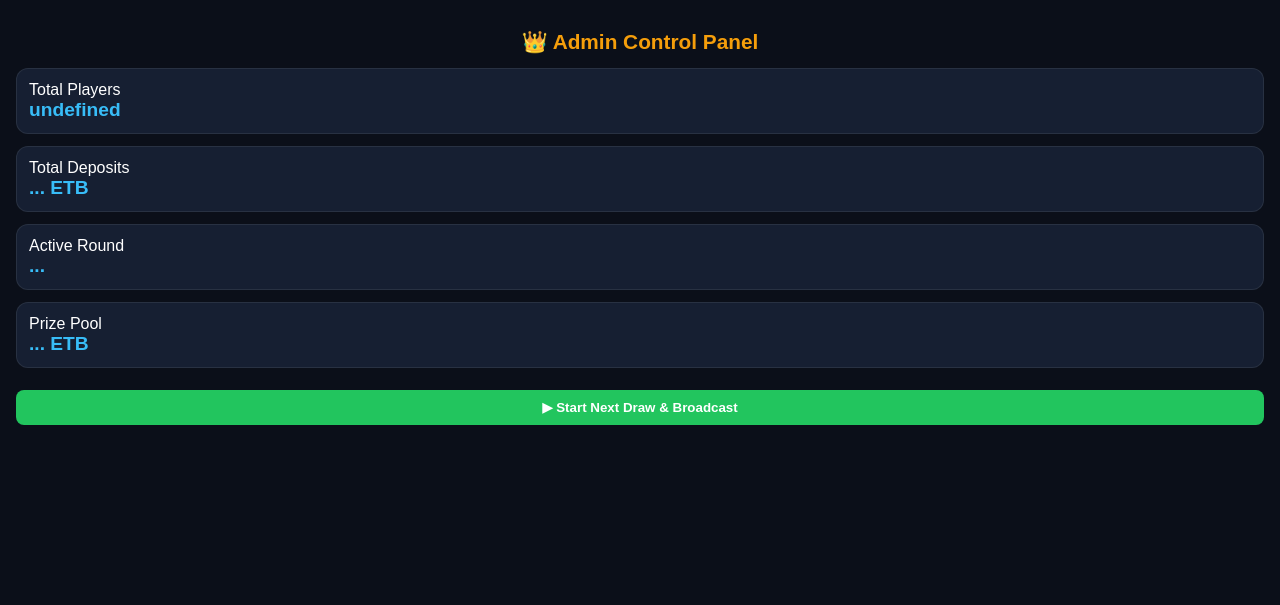
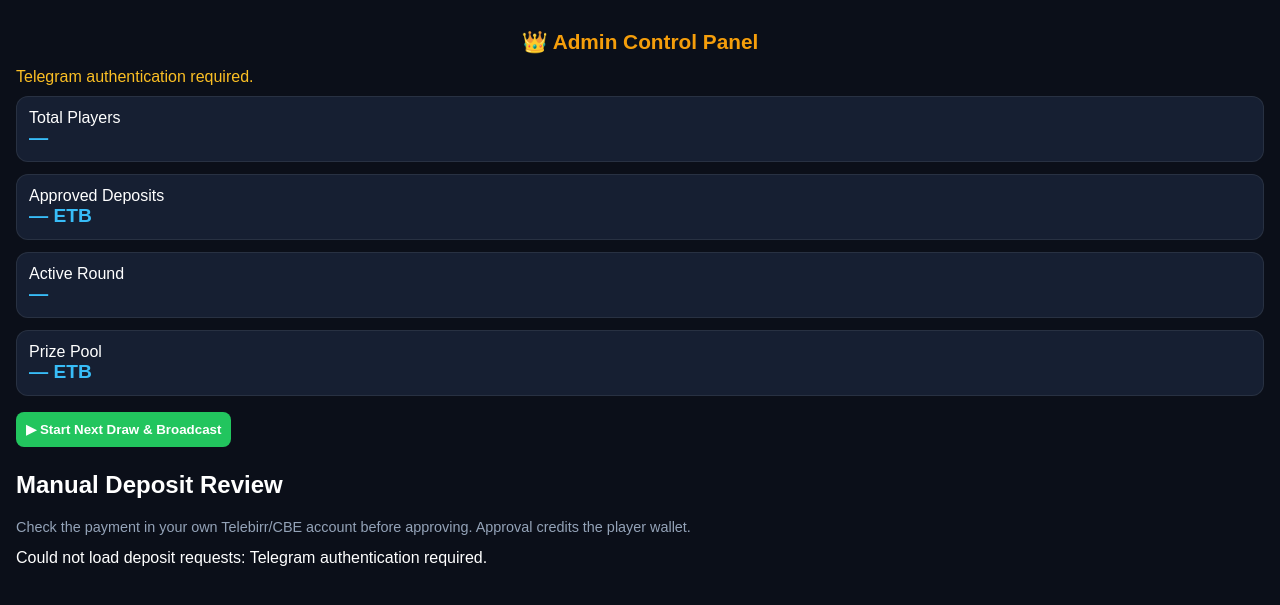
Before and after one commit to mam423027-prog/bingo-bot, a FastAPI app: page /admin in a window 1280 px wide. Shown: the top 605 px of the page. Run offline with FastAPI, Linux system fonts and the light colour scheme; some libraries are stand-ins or nearby versions.

Commit message:
Add authenticated manual deposit review dashboard

```diff
--- a/templates/admin.html
+++ b/templates/admin.html
@@ -10,51 +10,147 @@
         h1 { color: #f59e0b; font-size: 1.3rem; text-align: center; }
         .card { background: #161f32; border: 1px solid rgba(255,255,255,0.08); border-radius: 12px; padding: 12px; margin-bottom: 12px; }
         .val { font-size: 1.2rem; font-weight: bold; color: #38bdf8; }
-        .btn { background: #22c55e; color: #fff; border: none; padding: 10px; width: 100%; border-radius: 8px; font-weight: bold; cursor: pointer; margin-top: 10px; }
+        .btn { background: #22c55e; color: #fff; border: none; padding: 10px; border-radius: 8px; font-weight: bold; cursor: pointer; margin: 4px 4px 4px 0; }
+        .danger { background: #dc2626; }
+        .secondary { background: #2563eb; }
+        .deposit { overflow-wrap: anywhere; }
+        .receipt { display:block; max-width:100%; max-height:360px; margin-top:8px; border-radius:8px; }
+        .muted { color:#94a3b8; font-size:.9rem; }
+        #status { white-space:pre-wrap; margin:10px 0; color:#fbbf24; }
     </style>
 </head>
 <body>
     <h1>👑 Admin Control Panel</h1>
-    <div class="card">
-        <div>Total Players</div>
-        <div class="val" id="stat-users">...</div>
-    </div>
-    <div class="card">
-        <div>Total Deposits</div>
-        <div class="val" id="stat-deposits">... ETB</div>
-    </div>
-    <div class="card">
-        <div>Active Round</div>
-        <div class="val" id="stat-round">...</div>
-    </div>
-    <div class="card">
-        <div>Prize Pool</div>
-        <div class="val" id="stat-pool">... ETB</div>
-    </div>
+    <div id="status">Checking Telegram administrator access…</div>
+    <div class="card"><div>Total Players</div><div class="val" id="stat-users">—</div></div>
+    <div class="card"><div>Approved Deposits</div><div class="val" id="stat-deposits">— ETB</div></div>
+    <div class="card"><div>Active Round</div><div class="val" id="stat-round">—</div></div>
+    <div class="card"><div>Prize Pool</div><div class="val" id="stat-pool">— ETB</div></div>
     <button class="btn" onclick="startDraw()">▶ Start Next Draw & Broadcast</button>
+    <h2>Manual Deposit Review</h2>
+    <p class="muted">Check the payment in your own Telebirr/CBE account before approving. Approval credits the player wallet.</p>
+    <div id="deposit-list"></div>
 
     <script>
+        const tg = window.Telegram ? window.Telegram.WebApp : null;
+        if (tg) tg.expand();
+        const initData = tg && tg.initData ? tg.initData : "";
+        const headers = () => ({ "X-Telegram-Init-Data": initData });
+        const statusEl = document.getElementById("status");
+
+        async function api(url, options = {}) {
+            const res = await fetch(url, { ...options, headers: { ...headers(), ...(options.headers || {}) } });
+            const data = await res.json().catch(() => ({}));
+            if (!res.ok) throw new Error(data.detail || data.message || "Request failed (" + res.status + ")");
+            return data;
+        }
+
         async function fetchStats() {
+            if (!initData) {
+                statusEl.textContent = "Open this dashboard inside Telegram using your bot. Direct browser access is not authenticated.";
+                return;
+            }
             try {
-                const res = await fetch('/api/admin/stats');
-                const data = await res.json();
+                const data = await api('/api/admin/stats');
                 document.getElementById('stat-users').innerText = data.total_users;
-                document.getElementById('stat-deposits').innerText = data.total_deposits.toLocaleString() + " ETB";
+                document.getElementById('stat-deposits').innerText = Number(data.total_deposits).toLocaleString() + " ETB";
                 document.getElementById('stat-round').innerText = "#" + data.active_game_id;
-                document.getElementById('stat-pool').innerText = data.prize_pool.toLocaleString() + " ETB";
-            } catch (e) {}
+                document.getElementById('stat-pool').innerText = Number(data.prize_pool).toLocaleString() + " ETB";
+                statusEl.textContent = "Authenticated. Review each receipt against your payment account.";
+            } catch (e) { statusEl.textContent = e.message; }
+        }
+
+        async function loadDeposits() {
+            const container = document.getElementById("deposit-list");
+            container.replaceChildren();
+            try {
+                const data = await api('/api/admin/deposits');
+                if (!data.deposits.length) {
+                    container.textContent = "No deposit requests yet.";
+                    return;
+                }
+                for (const dep of data.deposits) {
+                    const card = document.createElement("div");
+                    card.className = "card deposit";
+                    const heading = document.createElement("h3");
+                    heading.textContent = "Deposit #" + dep.id + " — " + dep.status.toUpperCase();
+                    card.appendChild(heading);
+                    const details = document.createElement("p");
+                    details.textContent = "Player ID: " + dep.user_id + " | Amount: " + dep.amount + " ETB | Method: " + dep.payment_method;
+                    card.appendChild(details);
+                    const reference = document.createElement("p");
+                    reference.textContent = "Transaction reference: " + dep.tx_ref;
+                    card.appendChild(reference);
+                    const created = document.createElement("p");
+                    created.className = "muted";
+                    created.textContent = "Submitted: " + (dep.created_at || "time unavailable");
+                    card.appendChild(created);
+                    const receiptButton = document.createElement("button");
+                    receiptButton.className = "btn secondary";
+                    receiptButton.textContent = "View receipt";
+                    receiptButton.onclick = () => viewReceipt(dep.id, card);
+                    card.appendChild(receiptButton);
+                    if (dep.status === "pending") {
+                        const approve = document.createElement("button");
+                        approve.className = "btn";
+                        approve.textContent = "Approve & credit";
+                        approve.onclick = () => reviewDeposit(dep.id, "approve");
+                        card.appendChild(approve);
+                        const reject = document.createElement("button");
+                        reject.className = "btn danger";
+                        reject.textContent = "Reject";
+                        reject.onclick = () => reviewDeposit(dep.id, "reject");
+                        card.appendChild(reject);
+                    }
+                    container.appendChild(card);
+                }
+            } catch (e) {
+                container.textContent = "Could not load deposit requests: " + e.message;
+            }
+        }
+
+        async function viewReceipt(id, card) {
+            try {
+                const res = await fetch('/api/admin/deposits/' + id + '/receipt', { headers: headers() });
+                if (!res.ok) {
+                    const data = await res.json().catch(() => ({}));
+                    throw new Error(data.detail || "Could not load receipt.");
+                }
+                const blob = await res.blob();
+                const old = card.querySelector(".receipt");
+                if (old && old.dataset.objectUrl) URL.revokeObjectURL(old.dataset.objectUrl);
+                const img = document.createElement("img");
+                img.className = "receipt";
+                img.alt = "Payment receipt for deposit " + id;
+                img.src = URL.createObjectURL(blob);
+                img.dataset.objectUrl = img.src;
+                card.appendChild(img);
+            } catch (e) { alert(e.message); }
+        }
+
+        async function reviewDeposit(id, action) {
+            const message = action === "approve"
+                ? "Confirm you checked this transaction in your payment account and want to credit the player's wallet?"
+                : "Reject this deposit request?";
+            if (!confirm(message)) return;
+            try {
+                const data = await api('/api/admin/deposits/' + id + '/' + action, { method: 'POST' });
+                alert(data.message || "Updated.");
+                await Promise.all([fetchStats(), loadDeposits()]);
+            } catch (e) { alert(e.message); }
         }
 
         async function startDraw() {
-            if (confirm("Start draw and broadcast new number?")) {
-                const res = await fetch('/api/admin/start-draw', { method: 'POST' });
-                const data = await res.json();
+            if (!confirm("Start the next draw and broadcast a new number?")) return;
+            try {
+                const data = await api('/api/admin/start-draw', { method: 'POST' });
                 alert(data.message);
                 fetchStats();
-            }
+            } catch (e) { alert(e.message); }
         }
 
         fetchStats();
+        loadDeposits();
     </script>
 </body>
 </html>
```
